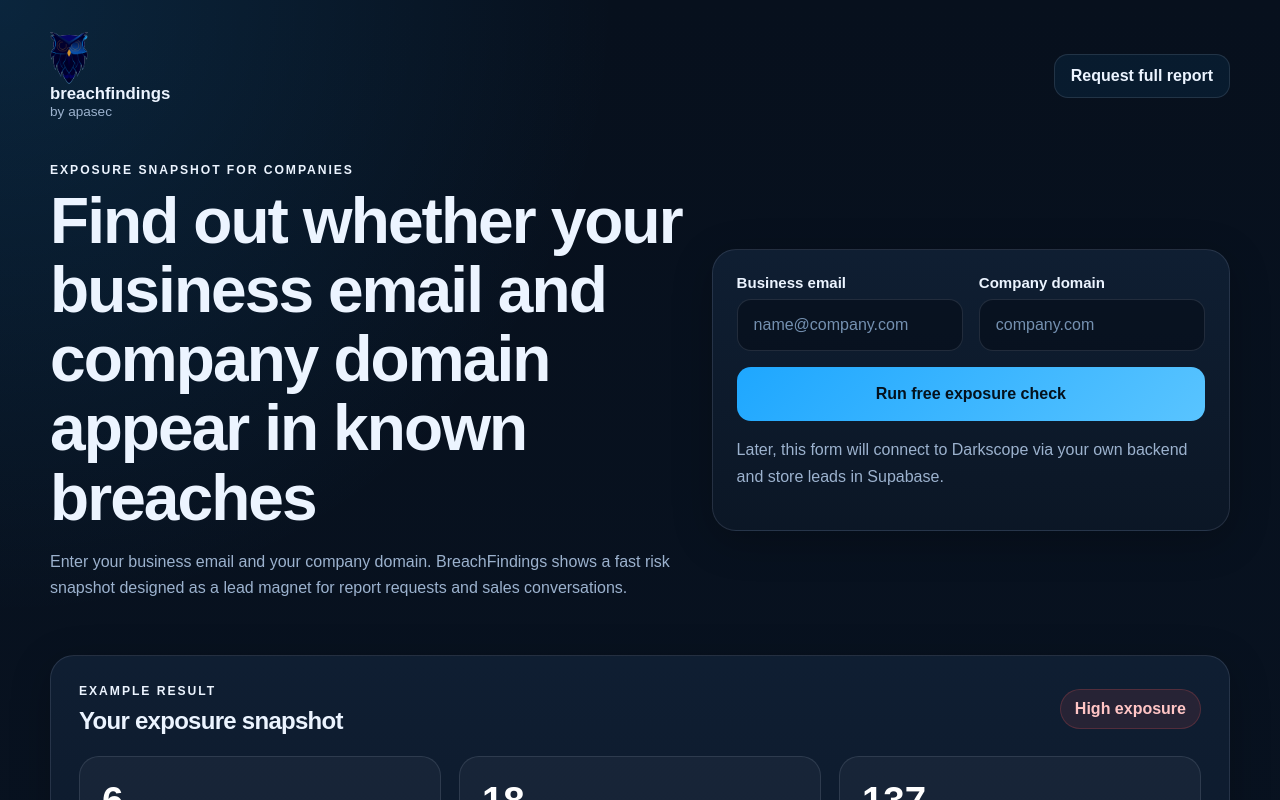
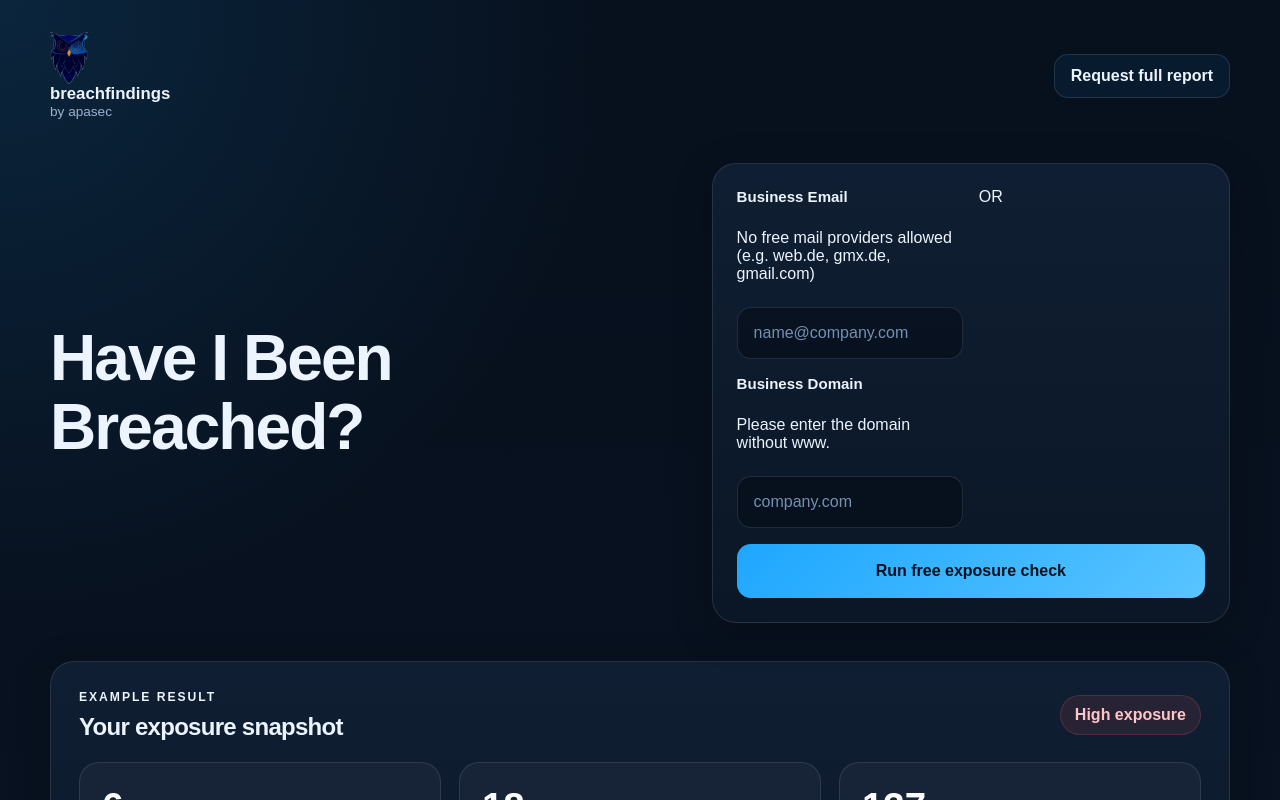
Before and after one commit to Ansalidre/breachfindings, a Next.js app: page / in a window 1280 px wide. Shown: the top 800 px of the page. Built offline with nearby package versions, Linux system fonts and the light colour scheme.

Commit message:
Update page.tsx

```diff
--- a/app/page.tsx
+++ b/app/page.tsx
@@ -54,34 +54,43 @@ export default function HomePage() {
         </a>
       </header>
 
-      <section className="hero">
-        <div className="hero-copy">
-          <p className="eyebrow">Exposure snapshot for companies</p>
-          <h1>Find out whether your business email and company domain appear in known breaches</h1>
-          <p className="hero-text">
-            Enter your business email and your company domain. BreachFindings shows a fast
-            risk snapshot designed as a lead magnet for report requests and sales conversations.
-          </p>
+    <section className="hero centered-hero">
+  <div className="hero-copy centered-copy">
+    <h1>Have I Been Breached?</h1>
   </div>
 
-        <div className="hero-card">
-          <div className="form-grid">
+  <div className="hero-card centered-card">
+    <div className="form-grid single-column-form">
       <div className="field">
-              <label htmlFor="businessEmail">Business email</label>
-              <input id="businessEmail" type="email" placeholder="name@company.com" />
+        <label htmlFor="businessEmail">Business Email</label>
+        <p className="field-hint">
+          No free mail providers allowed (e.g. web.de, gmx.de, gmail.com)
+        </p>
+        <input
+          id="businessEmail"
+          type="email"
+          placeholder="name@company.com"
+        />
       </div>
+
+      <div className="or-divider">OR</div>
+
       <div className="field">
-              <label htmlFor="companyDomain">Company domain</label>
-              <input id="companyDomain" type="text" placeholder="company.com" />
+        <label htmlFor="companyDomain">Business Domain</label>
+        <p className="field-hint">
+          Please enter the domain without www.
+        </p>
+        <input
+          id="companyDomain"
+          type="text"
+          placeholder="company.com"
+        />
       </div>
+
       <div className="field field-wide">
         <button type="button">Run free exposure check</button>
       </div>
     </div>
-          <p className="form-note">
-            Later, this form will connect to Darkscope via your own backend and store leads in
-            Supabase.
-          </p>
   </div>
 </section>
 
```
Lines whose indentation alone changed are shown as unchanged.
